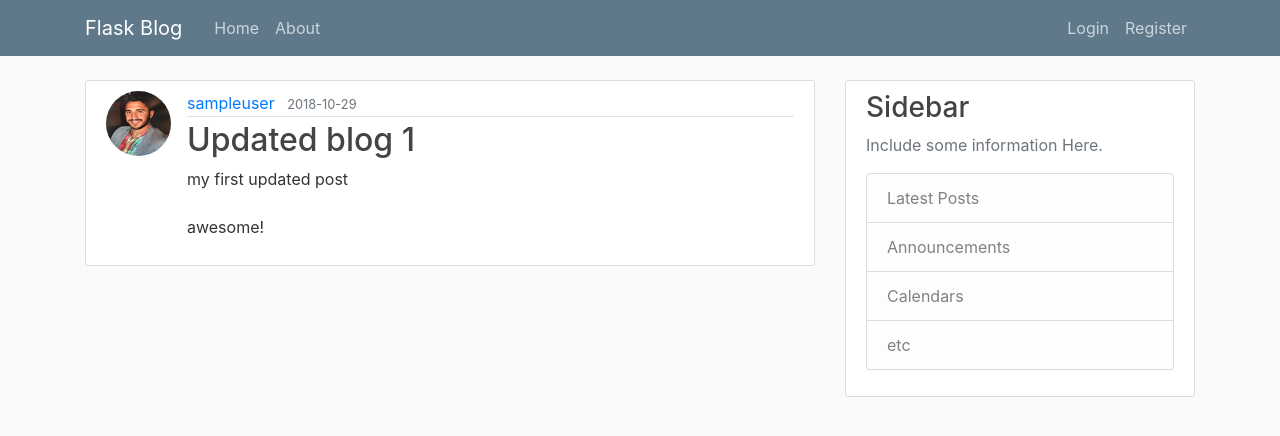
After one commit to dimtirie13/flask_blog_api, a Flask app: page /post/1 in a window 1280 px wide. The commit adds this page. Shown: the top 436 px of the page. Run offline with Flask 2, Linux system fonts and the light colour scheme; data comes from the database, SQL or seed files in the repository; both versions use the stored data as it was after the commit; some libraries are stand-ins or nearby versions.

Commit message:
create/update/delete completed

```diff
--- a/flaskblog/routes.py
+++ b/flaskblog/routes.py
@@ -2,33 +2,17 @@
 import secrets
 # scaling image library
 from PIL import Image
-from flask import render_template, url_for, flash, redirect, request
+from flask import render_template, url_for, flash, redirect, request, abort
 from flaskblog import app, db, bcrypt
-from flaskblog.forms import RegistrationForm, LoginForm, UpdateAccountForm
+from flaskblog.forms import RegistrationForm, LoginForm, UpdateAccountForm, PostForm
 from flaskblog.models import User, Post
 from flask_login import login_user, current_user, logout_user, login_required
-
-
-posts = [
-    {
-        'author': 'James Smith',
-        'title': 'Blog Post 1',
-        'content': 'First port content',
-        'date_posted': 'April 20, 2018'
-    },
-    {
-        'author': 'John Smith',
-        'title': 'Blog Post 2',
-        'content': 'Second port content',
-        'date_posted': 'April 21, 2018'
-    }
-
-]
 
 
 @app.route("/")
 @app.route("/home")
 def home():
+    posts = Post.query.all()
     return render_template('home.html', posts=posts)
 
 
@@ -73,7 +57,7 @@
     return render_template('login.html', title='Login', form=form)
 
 
-@app.route('/lougout')
+@app.route('/logout')
 def logout():
     logout_user()
     return redirect(url_for('home'))
@@ -114,3 +98,57 @@
         form.email.data = current_user.email
     image_file = url_for('static', filename='profile_pics/' + current_user.image_file)
     return render_template('account.html', title='Account', image_file=image_file, form=form)
+
+
+@app.route('/post/new', methods=['GET', 'POST'])
+@login_required
+def new_post():
+    form = PostForm()
+    if form.validate_on_submit():
+        post = Post(title=form.title.data, content=form.content.data, author=current_user)
+        # adding posts to db
+        db.session.add(post)
+        db.session.commit()
+        flash('Your Post has been Created!', 'success')
+        return redirect(url_for('home'))
+    return render_template('create_post.html', title='New Post', form=form,
+                            legend='New Post')
+
+
+@app.route('/post/<int:post_id>')
+def post(post_id):
+    post = Post.query.get_or_404(post_id) # return 404 if id doesn't exist
+    return render_template('post.html', title=post.title, post=post)
+
+@app.route('/post/<int:post_id>/update', methods=['GET', 'POST'])
+@login_required
+def update_post(post_id):
+    post = Post.query.get_or_404(post_id)
+    # ONLY user who wrote the post can update
+    if post.author != current_user:
+        abort(403)
+    form = PostForm()
+    if form.validate_on_submit():
+        post.title = form.title.data
+        post.content = form.content.data
+        db.session.commit()
+        flash('Your post has been updated!', 'success')
+        return redirect(url_for('post', post_id=post.id))
+    elif request.method == 'GET':
+        form.title.data = post.title
+        form.content.data = post.content
+    return render_template('create_post.html', title='Update Post',
+                            form=form, legend='Update Post')
+
+
+@app.route('/post/<int:post_id>/delete', methods=['POST'])
+@login_required
+def delete_post(post_id):
+    post = Post.query.get_or_404(post_id)
+    # ONLY user who wrote the post can update
+    if post.author != current_user:
+        abort(403)
+    db.session.delete(post)
+    db.session.commit()
+    flash('Your post has been deleted!', 'success')
+    return redirect(url_for('home'))
--- a/flaskblog/templates/layout.html
+++ b/flaskblog/templates/layout.html
@@ -34,6 +34,7 @@
             <div class="navbar-nav">
               <!-- log out link after user has been authenitacted-->
               {% if current_user.is_authenticated %}
+                <a class="nav-item nav-link" href="{{ url_for('new_post') }}">New Post</a>
                   <a class="nav-item nav-link" href="{{ url_for('account') }}">Account</a>
                   <a class="nav-item nav-link" href="{{ url_for('logout') }}">Log Out</a>
               {% else %}
--- /dev/null
+++ b/flaskblog/templates/post.html
@@ -0,0 +1,43 @@
+{% extends "layout.html" %}
+{% block content %}
+      <article class="media content-section">
+        <!-- adding user's image on Posts-->
+        <img class="rounded-circle article-img" src="{{ url_for('static', filename='profile_pics/' + post.author.image_file) }}">
+        <div class="media-body">
+          <div class="article-metadata">
+            <!-- user posts-->
+            <a class="mr-2" href="#">{{ post.author.username }}</a>
+            <small class="text-muted">{{ post.date_posted.strftime('%Y-%m-%d') }}</small>
+            {% if post.author == current_user %}
+              <div>
+                <!-- post update button-->
+                <a class="btn btn-secondary btn-sm mt-1 mb-1" href="{{ url_for('update_post', post_id=post.id) }}">Update</a>
+                <!-- post delete button-->
+                <button type="button" class="btn btn-danger btn-sm m-1" data-toggle="modal" data-target="#deleteModal">Delete</button>
+              </div>
+            {% endif %}
+          </div>
+          <h2 class="article-title">{{ post.title }}</h2>
+          <p class="article-content">{{ post.content }}</p>
+        </div>
+      </article>
+      <!-- Modal -->
+      <div class="modal fade" id="deleteModal" tabindex="-1" role="dialog" aria-labelledby="deleteModalLabel" aria-hidden="true">
+        <div class="modal-dialog" role="document">
+          <div class="modal-content">
+            <div class="modal-header">
+              <h5 class="modal-title" id="deleteModalLabel">Delete Post</h5>
+              <button type="button" class="close" data-dismiss="modal" aria-label="Close">
+                <span aria-hidden="true">&times;</span>
+              </button>
+            </div>
+            <div class="modal-footer">
+              <button type="button" class="btn btn-secondary" data-dismiss="modal">Close</button>
+              <form action="{{ url_for('delete_post', post_id=post.id) }}" method="POST">
+                <input class="btn btn-danger" type="submit" name="" value="Delete">
+              </form>
+            </div>
+          </div>
+        </div>
+</div>
+{% endblock content %}
```
Also changed, not shown: flaskblog/forms.py (+6 -2 lines), flaskblog/templates/create_post.html (added, +46 -0 lines), flaskblog/templates/home.html (+6 -3 lines), flaskblog/site.db, flaskblog/static/profile_pics/23791023be5a48f3.jpg (deleted), flaskblog/static/profile_pics/40e7627af89f69d2.jpg (deleted), flaskblog/static/profile_pics/a1fa60e5303b7952.jpg (deleted), flaskblog/static/profile_pics/d05f8e6ccbbca69e.PNG (added).
